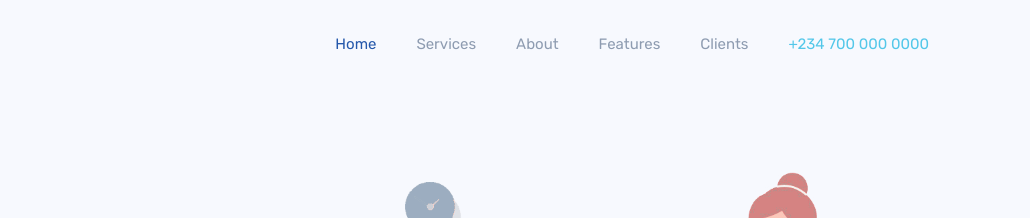
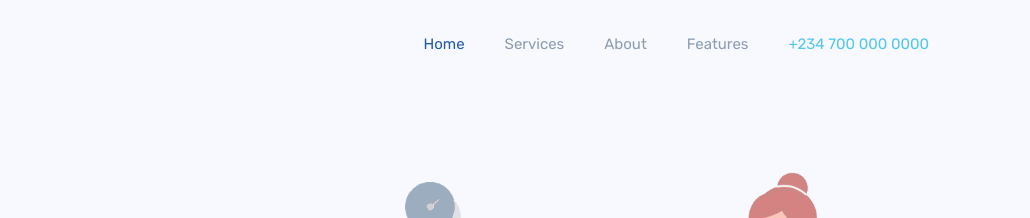
Before and after one commit to iteleh/blinc, a website with bundled scripts: page dist/index.html in a window 1280 px wide. Shown: the top 218 px of the page, 250-1280 px from the left. Built offline with nearby package versions, Linux system fonts and the light colour scheme; some icons are missing.

Commit message:
update nav link

```diff
--- a/dist/index.html
+++ b/dist/index.html
@@ -52,9 +52,6 @@
             </li>
             <li class="nav-item">
               <a href="#features" class="nav-link">Features</a>
-            </li>
-            <li class="nav-item">
-              <a href="#clients" class="nav-link">Clients</a>
             </li>
           </ul>
           <div class="call-no">
```
